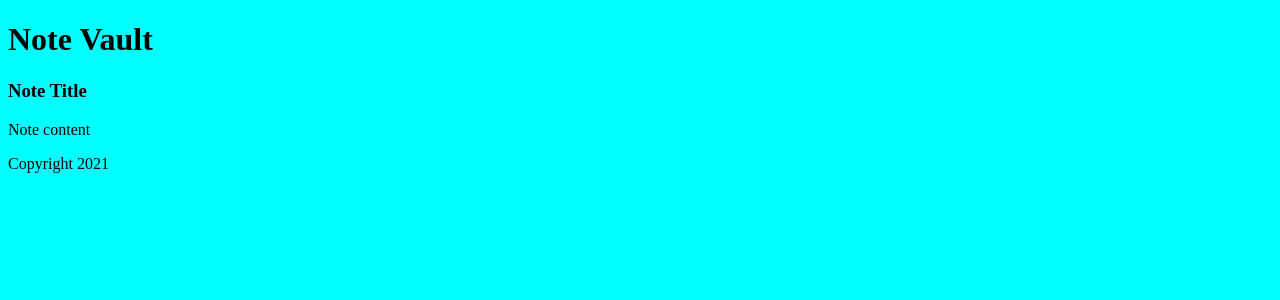
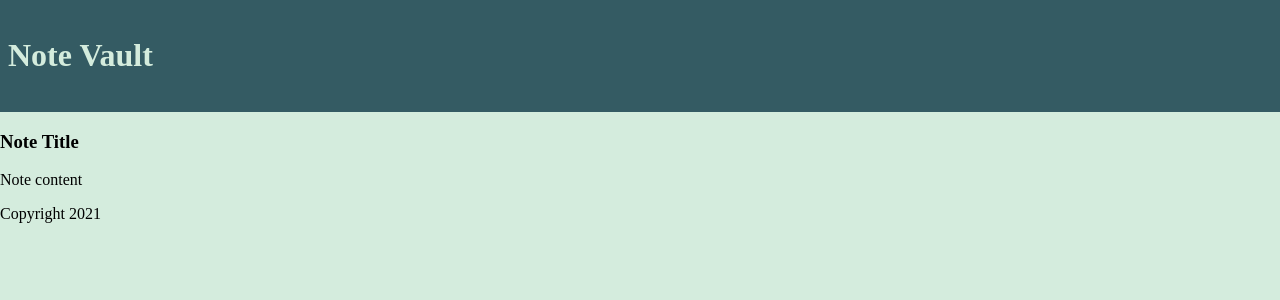
Before and after one commit to RingoFloyd/note-vault, a React (Create React App) app: page / in a window 1280 px wide. Shown: the top 300 px of the page. Built offline with nearby package versions, Linux system fonts and the light colour scheme.

Commit message:
styles added to header component

```diff
--- a/public/styles.css
+++ b/public/styles.css
@@ -1,3 +1,10 @@
 body {
-  background-color: aqua;
+  background-color: #d4ecdd;
+  margin: 0;
 }
+
+header {
+  background-color: #345b63;
+  padding: 1rem 0 1rem 0.5rem;
+  color: #d4ecdd;
+}
```
